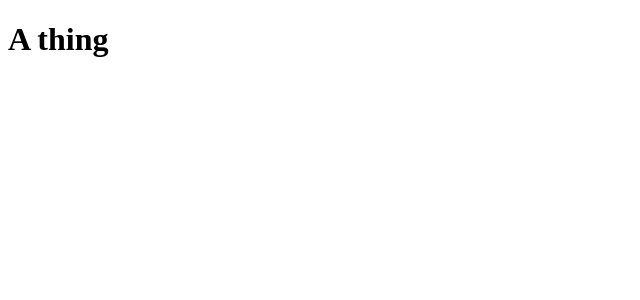
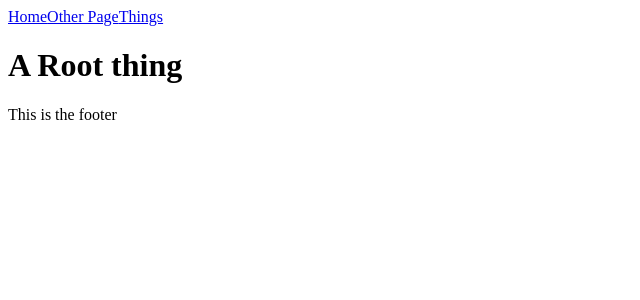
Before and after one commit to ivankocienski/event-site-react, a React (Vite) app: page / in a window 1280 px wide. Shown: the top 300 px of the page, without its empty margins (0-640 px from the left). Built offline with nearby package versions, Linux system fonts and the light colour scheme.

Commit message:
Basic routing with home page

```diff
--- a/package.json
+++ b/package.json
@@ -11,7 +11,8 @@
   },
   "dependencies": {
     "react": "^18.2.0",
-    "react-dom": "^18.2.0"
+    "react-dom": "^18.2.0",
+    "react-router-dom": "^6.25.1"
   },
   "devDependencies": {
     "@types/react": "^18.2.66",
--- a/src/App.tsx
+++ /dev/null
@@ -1,11 +0,0 @@
-
-function App() {
-
-  return (
-    <>
-      <h1>A thing</h1>
-    </>
-  )
-}
-
-export default App
--- a/src/main.tsx
+++ b/src/main.tsx
@@ -1,10 +1,32 @@
 import React from 'react'
 import ReactDOM from 'react-dom/client'
-import App from './App.tsx'
 import './index.css'
+
+import Layout from './views/Layout';
+
+import Root from './views/Root';
+
+import {
+  createRoutesFromElements,
+  createBrowserRouter,
+  Route,
+  RouterProvider
+} from 'react-router-dom';
+
+const router = createBrowserRouter(
+  createRoutesFromElements(
+    <Route
+      path='/'
+      element={<Layout />}>
+
+        <Route index element={<Root />} />
+
+    </Route>
+  )
+);
 
 ReactDOM.createRoot(document.getElementById('root')!).render(
   <React.StrictMode>
-    <App />
+    <RouterProvider router={router} />
   </React.StrictMode>,
 )
--- /dev/null
+++ b/src/views/Layout.tsx
@@ -0,0 +1,22 @@
+import React from 'react'
+import { Outlet, NavLink } from 'react-router-dom';
+
+const Layout: React.FC = () => (
+  <>
+    <header>
+      <nav>
+        <NavLink to='/'>Home</NavLink>
+        <NavLink to='/other-page'>Other Page</NavLink>
+        <NavLink to='/things'>Things</NavLink>
+      </nav>
+    </header>
+    <main>
+      <Outlet />
+    </main>
+    <footer>
+      <p>This is the footer</p>
+    </footer>
+  </>
+);
+
+export default Layout;
--- /dev/null
+++ b/src/views/Root.tsx
@@ -0,0 +1,11 @@
+
+function Root() {
+
+  return (
+    <>
+      <h1>A Root thing</h1>
+    </>
+  )
+}
+
+export default Root;
```
Also changed, not shown: 1 other file (tests, documents, lock files or other folders).
